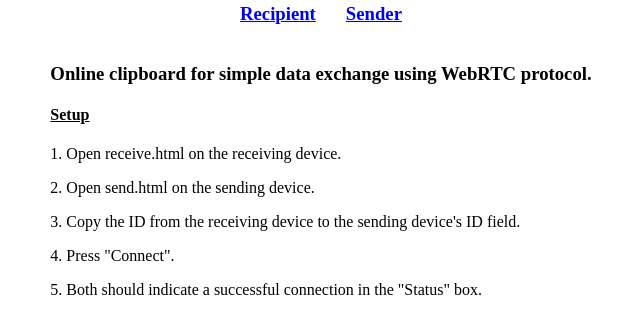
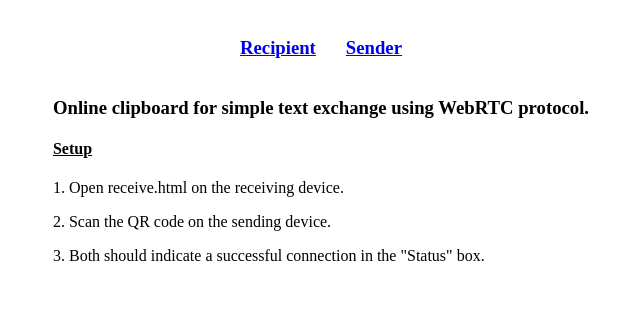
Before and after one commit to ZetyByte/clip-sync, a plain HTML site: page index.html in a window 1280 px wide. Shown: the part 290-624 px from the top of the page, without its empty margins (319-959 px from the left). Drawn offline with Linux system fonts and the light colour scheme.

Commit message:
Update domain and setup instructions

```diff
--- a/index.html
+++ b/index.html
@@ -40,14 +40,12 @@
 
 
     <div class="instructions">
-    <h3>Online clipboard for simple data exchange using WebRTC protocol.</h4>
+    <h3>Online clipboard for simple text exchange using WebRTC protocol.</h4>
     <p></p>
     <h4 id="setup">Setup</h4>
     <p>1. Open receive.html on the receiving device.</p>
-    <p>2. Open send.html on the sending device.</p>
-    <p>3. Copy the ID from the receiving device to the sending device's ID field.</p>
-    <p>4. Press "Connect".</p>
-    <p>5. Both should indicate a successful connection in the "Status" box.</p>
+    <p>2. Scan the QR code on the sending device.</p>
+    <p>3. Both should indicate a successful connection in the "Status" box.</p>
     </div>
 </body>
 </html>
--- a/recipient.js
+++ b/recipient.js
@@ -24,10 +24,10 @@
                 lastPeerId = peer.id;
             }
 
-            console.log(`ID: ${peer.id},\nID2: ${id}`);
+            console.log(`ID: ${peer.id}`);
             recipientIdEl.textContent = `ID: ${peer.id}`;
 
-            const domain = '192.168.244.174:5500';
+            const domain = 'https://alik-r.github.io/clip-sync';
             new QRCode(document.getElementById('qrcode'),`http://${domain}/sender.html?id=${peer.id}`);
             statusEl.textContent = 'Awaiting connection...';
         });
```
